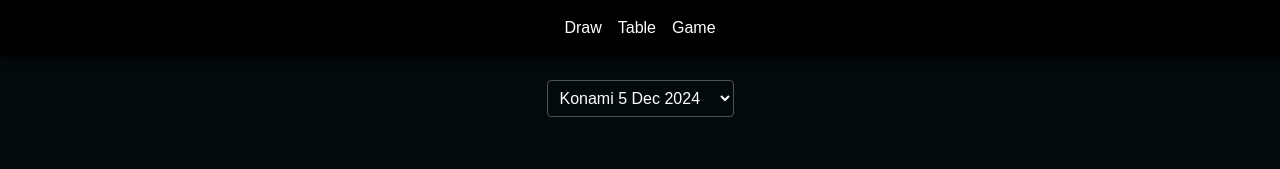
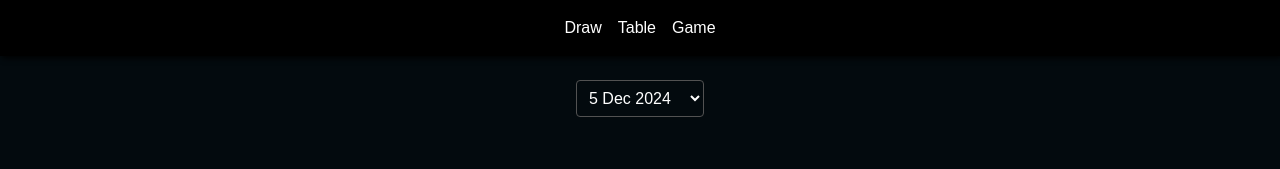
Before and after one commit to moulinettony/pes, a Next.js app: page /cups/konami in a window 1280 px wide. Shown: the top 169 px of the page. Built offline with nearby package versions, Linux system fonts and the light colour scheme.

Commit message:
edit algeria flag

```diff
--- a/app/cups/konami/page.tsx
+++ b/app/cups/konami/page.tsx
@@ -20,9 +20,9 @@
           value={selectedKonami}
           onChange={handleDropdownChange}
         >
-          <option value="5_12_24">Konami 5 Dec 2024</option>
-          <option value="6_12_24">Konami 6 Dec 2024</option>
-          <option value="11_12_24">Konami 11 Dec 2024</option>
+          <option value="5_12_24">5 Dec 2024</option>
+          <option value="6_12_24">6 Dec 2024</option>
+          <option value="11_12_24">11 Dec 2024</option>
         </select>
       </div>
 
```
